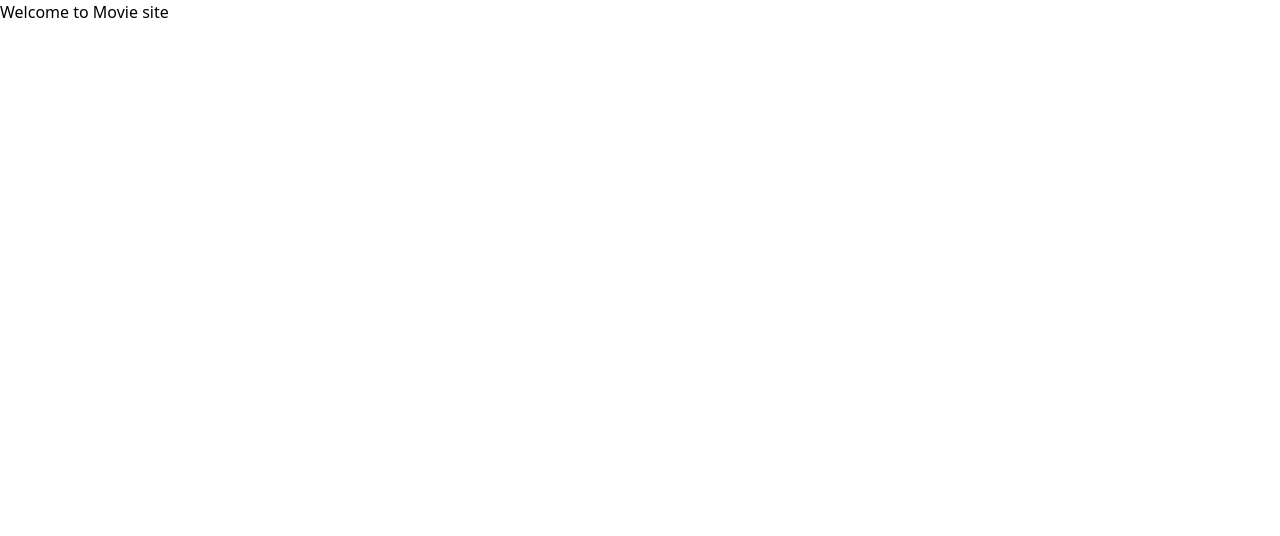
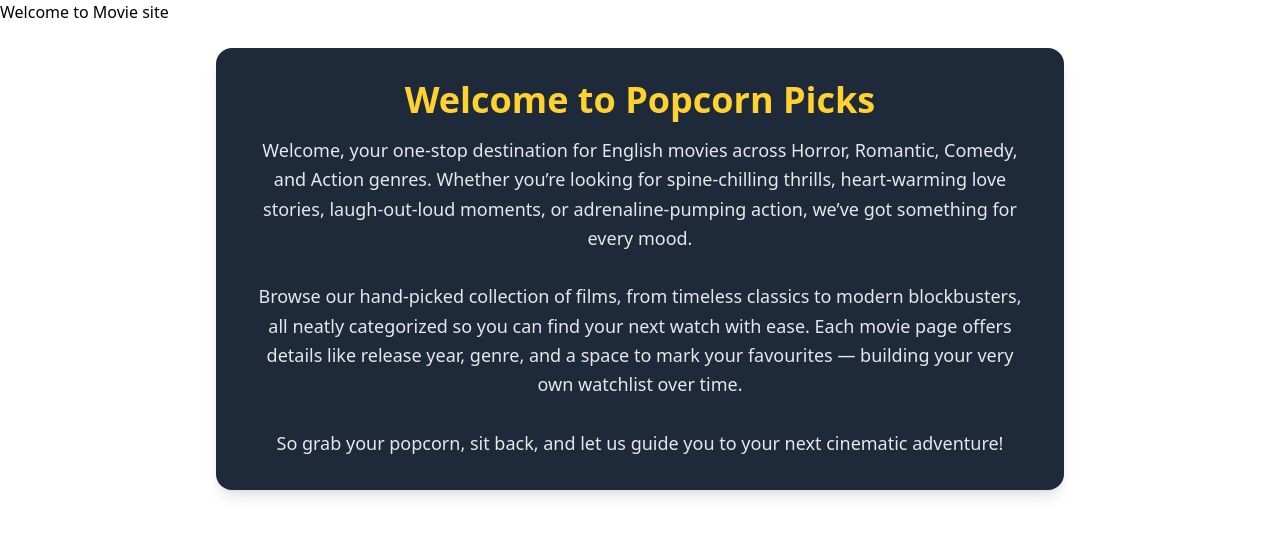
Before and after one commit to Svpriyaa2808/moviesite, a Next.js app: page / in a window 1280 px wide. Shown: the top 536 px of the page. Built offline with nearby package versions, Linux system fonts and the light colour scheme.

Commit message:
adding homepage content

```diff
--- a/src/app/page.tsx
+++ b/src/app/page.tsx
@@ -4,6 +4,24 @@ export default function Home() {
   return (
     <>
     <Header />
+     <main className="max-w-4xl mx-auto p-6 text-center">
+      <section className="bg-gray-800 text-amber-50 p-8 rounded-2xl shadow-lg">
+        <h2 className="text-4xl font-bold mb-4 text-amber-300">Welcome to Popcorn Picks</h2>
+        <p className="text-lg leading-relaxed text-gray-200">
+          Welcome, your one-stop
+          destination for English movies across Horror, Romantic, Comedy, and Action genres. Whether
+          you’re looking for spine-chilling thrills, heart-warming love stories, laugh-out-loud moments,
+          or adrenaline-pumping action, we’ve got something for every mood.
+          <br /><br />
+          Browse our hand-picked collection of films, from timeless classics to modern blockbusters, all
+          neatly categorized so you can find your next watch with ease. Each movie page offers details
+          like release year, genre, and a space to mark your favourites — building your very own watchlist
+          over time.
+          <br /><br />
+          So grab your popcorn, sit back, and let us guide you to your next cinematic adventure!
+        </p>
+      </section>
+    </main>
     </>
 
 
```
